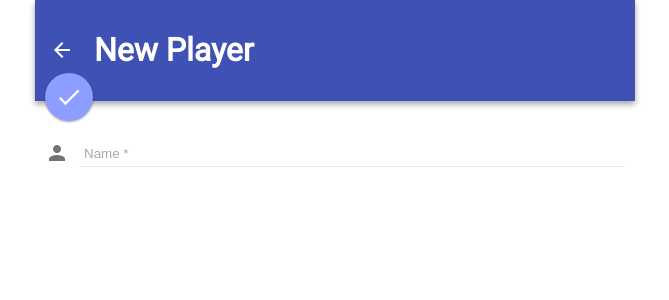
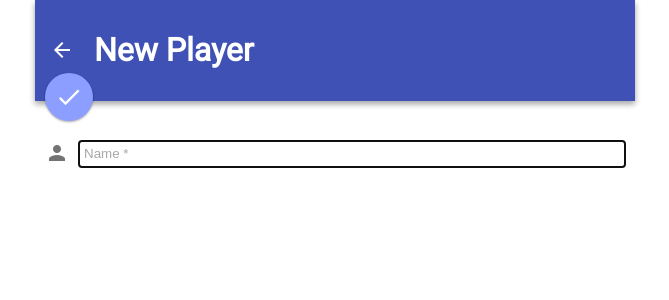
Before and after one commit to jeffroy956/Darts, a React app: page /#/new-player in a window 1280 px wide. Shown: the top 300 px of the page, without its empty margins (305-974 px from the left). Built offline with nearby package versions, Linux system fonts and the light colour scheme.

Commit message:
adding delete handler

```diff
--- a/src/components/NewPlayer.tsx
+++ b/src/components/NewPlayer.tsx
@@ -43,7 +43,12 @@ export default class NewPlayer extends React.Component<NewPlayerProps, NewPlayer
                 <div>
                     <div className="form-field">
                         <i className="material-icons">person</i>
-                        <input name="playerName" placeholder="Name *" onChange={this.handleNameChange} />
+                        <input
+                            name="playerName"
+                            placeholder="Name *"
+                            autoFocus={true}
+                            onChange={this.handleNameChange}
+                        />
                     </div>
                 </div>
             </InnerPage>
--- a/src/components/PlayerList.tsx
+++ b/src/components/PlayerList.tsx
@@ -1,6 +1,7 @@
 import { observer } from "mobx-react";
 import * as React from "react";
 import Player from "../models/Player";
+import IconButton from "./IconButton";
 
 require("./PlayerList.scss");
 
@@ -9,12 +10,13 @@ interface PlayerListProps {
     allowSelection?: boolean;
     selectedPlayers?: Player[];
     onSelectionChanged?: (target: Player, selected: boolean) => void;
+    onDeleted?: (target: Player) => void;
 }
 
 @observer
 export default class PlayerList extends React.Component<PlayerListProps> {
     public render() {
-        const {players, allowSelection, selectedPlayers, onSelectionChanged} = this.props;
+        const {players, allowSelection, selectedPlayers, onSelectionChanged, onDeleted} = this.props;
         return(
             <div className="player-list">
                 <ul className="site-list">
@@ -27,6 +29,7 @@ export default class PlayerList extends React.Component<PlayerListProps> {
                                     selectedPlayers={selectedPlayers}
                                     allowSelection={allowSelection}
                                     onSelectionChanged={onSelectionChanged}
+                                    onDeleted={onDeleted}
                                 />
                             );
                         })
@@ -42,6 +45,7 @@ interface PlayerListItemProps {
     allowSelection?: boolean;
     selectedPlayers?: Player[];
     onSelectionChanged?: (target: Player, selected: boolean) => void;
+    onDeleted?: (target: Player) => void;
 }
 
 interface PlayerListItemState {
@@ -76,9 +80,16 @@ export class PlayerListItem extends React.Component<PlayerListItemProps, PlayerL
                     <span>
                         {this.props.player.name}
                     </span>
+                    {this.props.onDeleted &&
+                        <IconButton iconName="delete" clickCommand={this.handleDelete} />
+                    }
                 </label>
             </li>
         );
+    }
+
+    private handleDelete = () => {
+        this.props.onDeleted(this.props.player);
     }
 
     private handleChange = () => {
```
Also changed, not shown: 1 other file (tests, documents, lock files or other folders).
